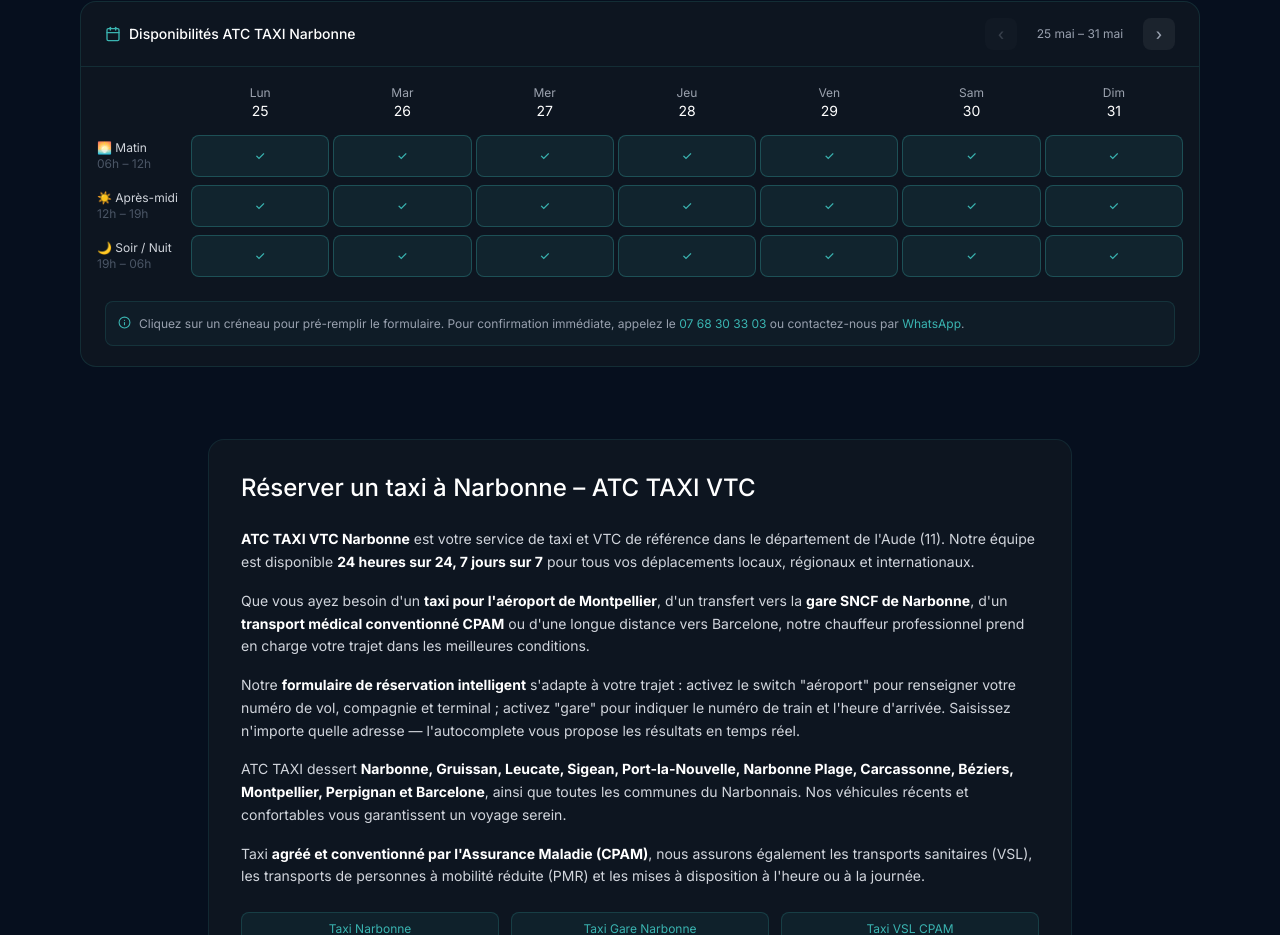
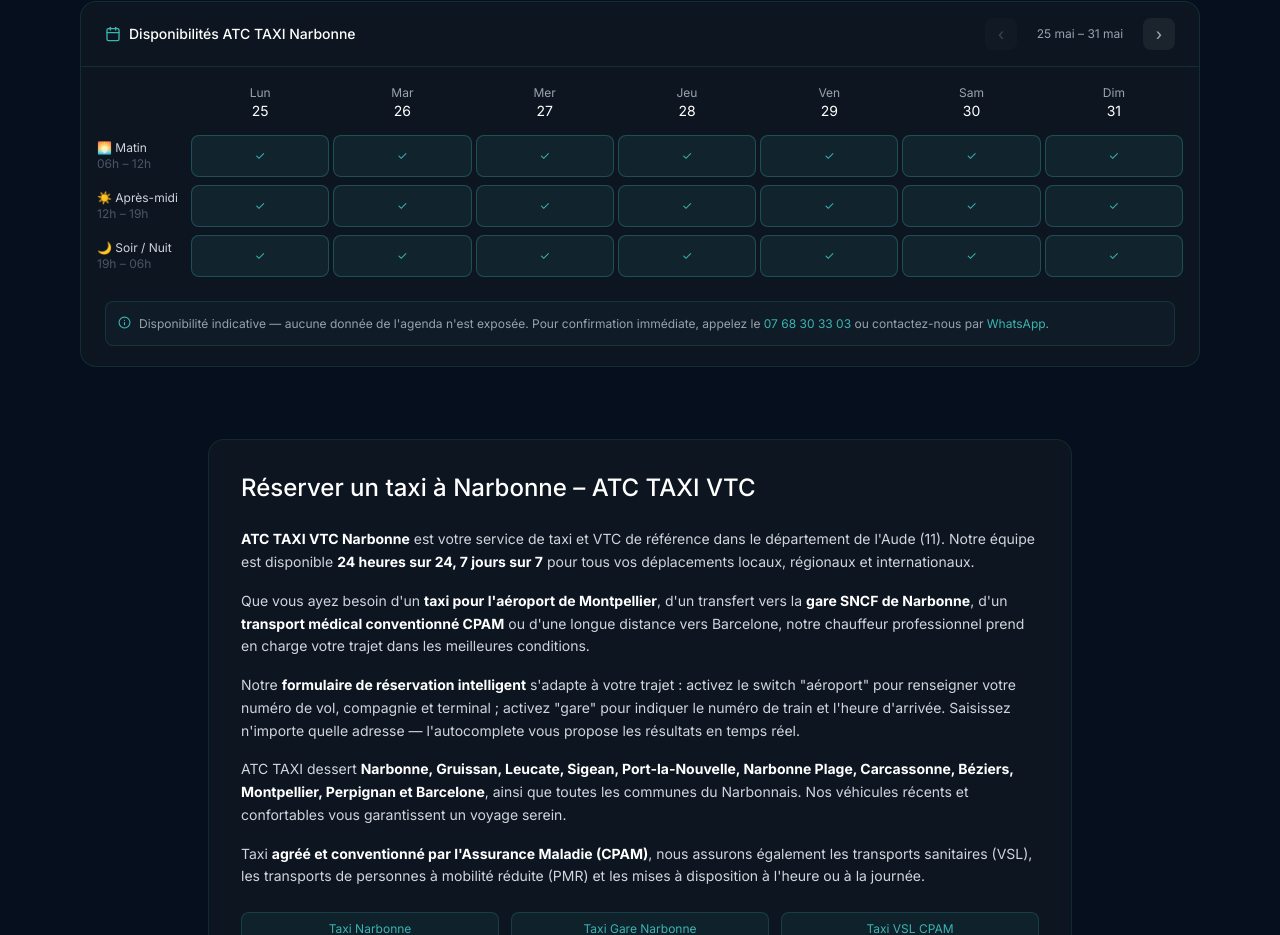
Before and after one commit to carluks78/Taxi-Narbonne-ATC-TAXI-VTC-VSL, a React (Vite) app: page /reserver-taxi-narbonne in a window 1280 px wide. Shown: the part 2212-3147 px from the top of the page. Built offline with nearby package versions, Linux system fonts and the light colour scheme.

Commit message:
Refactor AvailabilityGrid component and remove unused code

```diff
--- a/src/app/pages/Reservation.tsx
+++ b/src/app/pages/Reservation.tsx
@@ -555,15 +555,6 @@
   const isAirport = watch('isAirport');
   const isGare = watch('isGare');
   const hasAnimals = watch('hasAnimals');
-
-  // ← ajout ici
-  const formRef = useRef<HTMLDivElement>(null);
-
-  const handleSlotSelect = (date: string, time: string) => {
-    setValue('date', date);
-    setValue('time', time);
-    formRef.current?.scrollIntoView({ behavior: 'smooth', block: 'start' });
-  };
 
   const onSubmit = (data: BookingFormData) => {
     setBookingData(data);
@@ -1138,13 +1129,13 @@
 }
 
 // ── Availability Grid ─────────────────────────────────────────────────────────
-function AvailabilityGrid({ onSlotSelect }: { onSlotSelect: (date: string, time: string) => void }) {
+function AvailabilityGrid() {
   const [weekOffset, setWeekOffset] = useState(0);
 
   const SLOTS = [
-    { key: 'morning', label: 'Matin', time: '06h – 12h', icon: '🌅', defaultTime: '08:00' },
-    { key: 'afternoon', label: 'Après-midi', time: '12h – 19h', icon: '☀️', defaultTime: '14:00' },
-    { key: 'evening', label: 'Soir / Nuit', time: '19h – 06h', icon: '🌙', defaultTime: '20:00' },
+    { key: 'morning', label: 'Matin', time: '06h – 12h', icon: '🌅' },
+    { key: 'afternoon', label: 'Après-midi', time: '12h – 19h', icon: '☀️' },
+    { key: 'evening', label: 'Soir / Nuit', time: '19h – 06h', icon: '🌙' },
   ];
 
   const getDays = () => {
@@ -1185,8 +1176,6 @@
 
         <div className="px-4 pb-4 overflow-x-auto">
           <div className="min-w-[520px] pt-3">
-
-            {/* ── En-têtes des jours ── */}
             <div className="grid mb-2" style={{ gridTemplateColumns: '90px repeat(7, 1fr)', gap: 4 }}>
               <div />
               {days.map((d, i) => {
@@ -1200,8 +1189,6 @@
                 );
               })}
             </div>
-
-            {/* ── Lignes de créneaux ── */}
             {SLOTS.map((slot) => (
               <div key={slot.key} className="grid mb-2" style={{ gridTemplateColumns: '90px repeat(7, 1fr)', gap: 4 }}>
                 <div className="flex flex-col justify-center pr-2">
@@ -1212,32 +1199,14 @@
                   const isPast = d < today;
                   const isPastSlot = d.getTime() === today.getTime() && slot.key === 'morning' && new Date().getHours() >= 12;
                   const unavail = isPast || isPastSlot;
-
-                  const isoDate = `${d.getFullYear()}-${String(d.getMonth() + 1).padStart(2, '0')}-${String(d.getDate()).padStart(2, '0')}`;
-
                   return (
-                    <button
-                      key={i}
-                      type="button"
-                      disabled={unavail}
-                      onClick={() => onSlotSelect(isoDate, slot.defaultTime)}
-                      className="rounded-lg py-3 text-center text-xs transition-all"
-                      style={{
-                        background: unavail ? 'rgba(255,255,255,0.02)' : 'rgba(58,180,177,0.1)',
-                        border: unavail ? '1px solid rgba(255,255,255,0.06)' : '1px solid rgba(58,180,177,0.3)',
-                        color: unavail ? '#374151' : TEAL,
-                        cursor: unavail ? 'not-allowed' : 'pointer',
-                      }}
-                      onMouseEnter={e => { if (!unavail) e.currentTarget.style.background = 'rgba(58,180,177,0.25)'; }}
-                      onMouseLeave={e => { if (!unavail) e.currentTarget.style.background = 'rgba(58,180,177,0.1)'; }}
-                    >
+                    <div key={i} className="rounded-lg py-3 text-center text-xs" style={{ background: unavail ? 'rgba(255,255,255,0.02)' : 'rgba(58,180,177,0.1)', border: unavail ? '1px solid rgba(255,255,255,0.06)' : '1px solid rgba(58,180,177,0.3)', color: unavail ? '#374151' : TEAL }}>
                       {unavail ? '—' : '✓'}
-                    </button>
+                    </div>
                   );
                 })}
               </div>
             ))}
-
           </div>
         </div>
 
@@ -1245,7 +1214,7 @@
           <div className="flex items-start gap-2 p-3 rounded-lg" style={{ background: 'rgba(58,180,177,0.05)', border: '1px solid rgba(58,180,177,0.15)' }}>
             <Info size={13} style={{ color: TEAL, flexShrink: 0, marginTop: 2 }} />
             <p className="text-xs text-gray-400 leading-relaxed">
-              Cliquez sur un créneau pour pré-remplir le formulaire. Pour confirmation immédiate, appelez le{' '}
+              Disponibilité indicative — aucune donnée de l'agenda n'est exposée. Pour confirmation immédiate, appelez le{' '}
               <a href="tel:0768303303" style={{ color: TEAL }}>07 68 30 33 03</a> ou contactez-nous par{' '}
               <a href="https://wa.me/33768303303" target="_blank" rel="noopener noreferrer" style={{ color: TEAL }}>WhatsApp</a>.
             </p>
```
